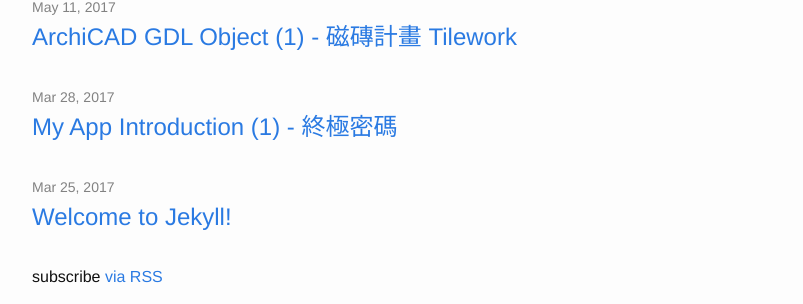
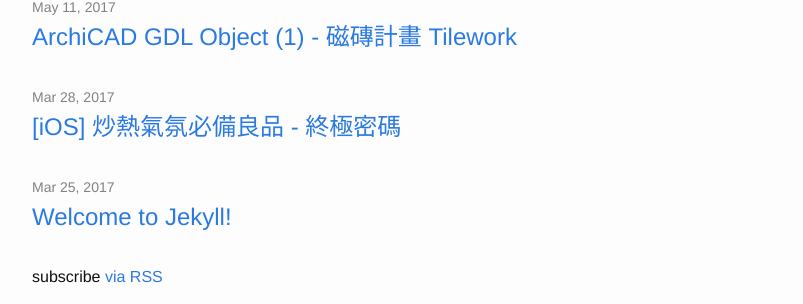
Before and after one commit to Sheng-Zhang/Sheng-Zhang.github.io, a Jekyll site: the page built from index.html, in a window 1280 px wide and 900 px high, scrolled down 1671 px. Shown: the part 147-451 px from the top of the window, without its empty margins (238-1041 px from the left). Built offline with Jekyll 4.4.1, drawn with Linux system fonts in a browser that asks for light colours.

Commit message:
Change title for 終極密碼

```diff
--- a/_posts/2017-03-28-My-App-Introduction-(1).markdown
+++ b/_posts/2017-03-28-My-App-Introduction-(1).markdown
@@ -1,10 +1,10 @@
 ---
 layout: post
-title:  "My App Introduction (1) - 終極密碼"
+title:  "[iOS] 炒熱氣氛必備良品 - 終極密碼"
 date:   2017-03-28 09:39:52 +0000
 categories: jekyll update
 ---
-![bullsAndCowsGame]({{ site.url }}/assets/bullsAndCowsGame.jpg)
+<img src="assets/bullsAndCowsGame.jpg" width="200" height="200" style="border-radius:100%">
 
 App Store: [終極密碼][App-Store]
 
```
Also changed, not shown: 1 other file.
